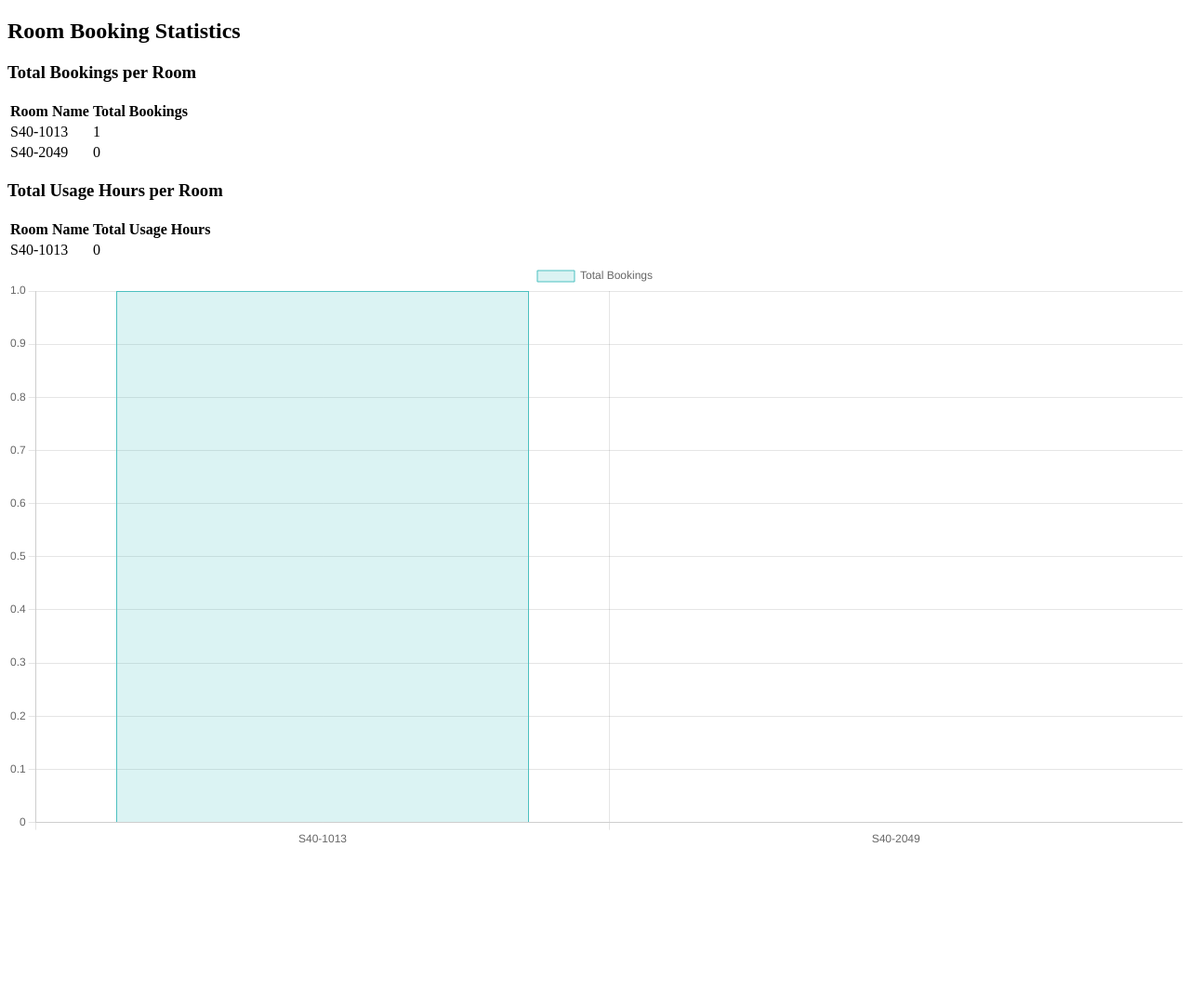
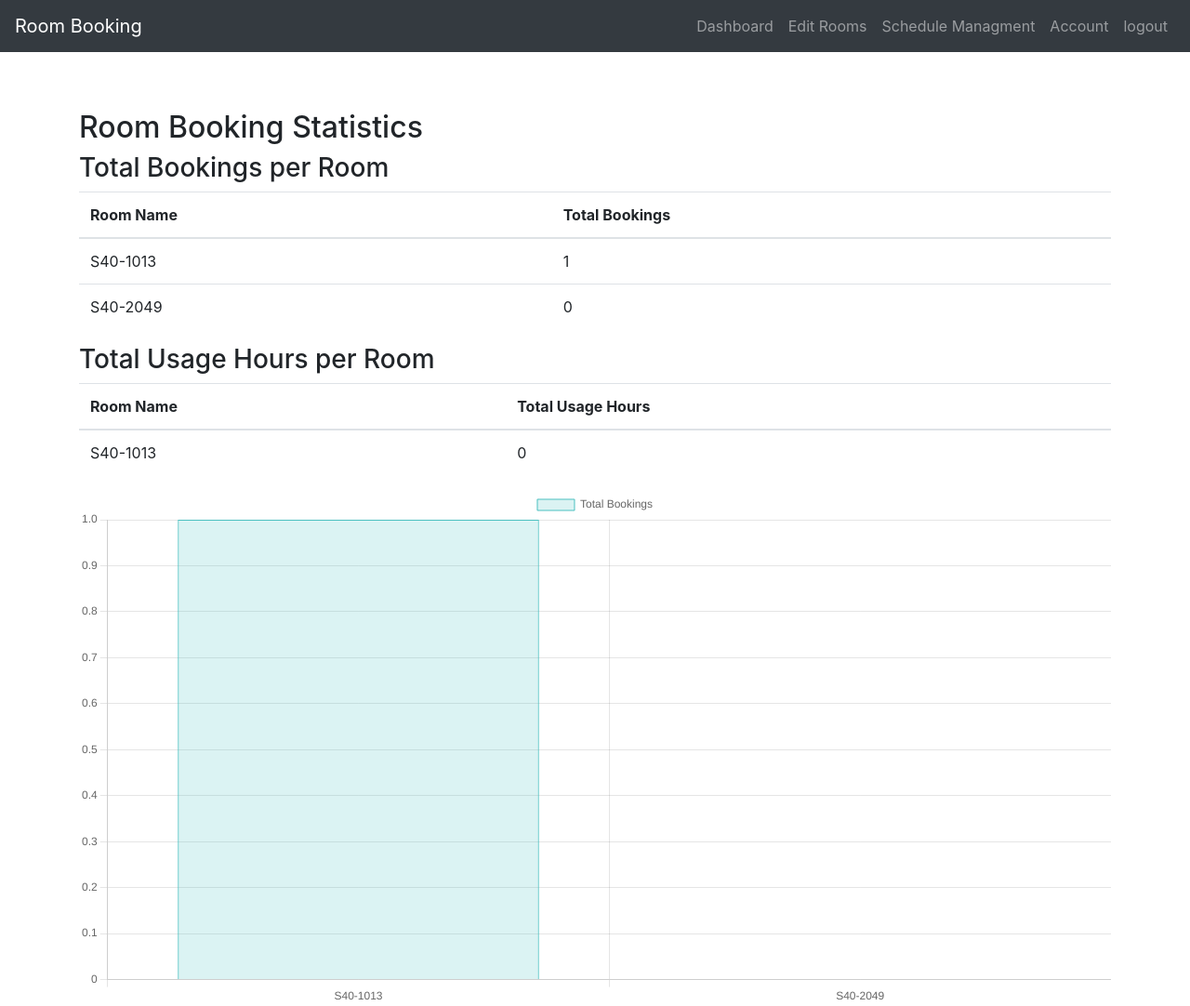
Before and after one commit to StoicTylerDurden/itcs333-project, a PHP site: page /Admin_dashboard.php in a window 1280 px wide. Shown: the whole page at 93% size. Before the commit the page ends 907 px from the top, so only its background shows below. Run offline with PHP 8.4, Linux system fonts and the light colour scheme; a user stored in the database is signed in; data comes from the database, SQL or seed files in the repository.

Commit message:
Modified the navbar to include all php pages for both admin and user

```diff
--- a/Admin_dashboard.php
+++ b/Admin_dashboard.php
@@ -1,5 +1,6 @@
 <?php
 session_start();
+
 require 'db_connect.php'; // Include your existing db connection file
 
 if ($_SESSION['USER_ROLE'] !== 'ADMIN') {
@@ -7,6 +8,7 @@ if ($_SESSION['USER_ROLE'] !== 'ADMIN') {
     exit();
 }
 
+include "navbar_admin.php";
 // Fetch total bookings per room
 $stmt = $pdo->query("SELECT r.ROOM_NAME, COUNT(b.BOOK_ID) AS TOTAL_BOOKINGS
                      FROM rooms r
@@ -21,6 +23,7 @@ $stmt = $pdo->query("SELECT r.ROOM_NAME, SUM(TIMESTAMPDIFF(HOUR, b.START_TIME, b
                      JOIN rooms r ON b.ROOM_ID = r.ROOM_ID
                      GROUP BY r.ROOM_ID");
 $total_usage_hours = $stmt->fetchAll(PDO::FETCH_ASSOC);
+
 ?>
 
 <!DOCTYPE html>
@@ -28,8 +31,7 @@ $total_usage_hours = $stmt->fetchAll(PDO::FETCH_ASSOC);
 <head>
     <meta charset="UTF-8">
     <meta name="viewport" content="width=device-width, initial-scale=1.0">
-    <link rel="stylesheet" href="\
-    ">
+    <link href="https://cdn.jsdelivr.net/npm/bootstrap@4.6.2/dist/css/bootstrap.min.css" rel="stylesheet" integrity="sha384-xOolHFLEh07PJGoPkLv1IbcEPTNtaed2xpHsD9ESMhqIYd0nLMwNLD69Npy4HI+N" crossorigin="anonymous">
     <title>Admin Dashboard</title>
     <script src="https://cdn.jsdelivr.net/npm/chart.js"></script>
 </head>
--- a/navbar_admin.php
+++ b/navbar_admin.php
@@ -1,13 +1,59 @@
 <!-- I took this from bootstrap -->
-<nav class="navbar navbar-expand-lg navbar navbar-dark bg-dark fixed-top">
-  <a class="navbar-brand" href="#">Room Booking</a>
+
+<!DOCTYPE html>
+<html lang="en">
+
+<head>
+  <meta charset="UTF-8">
+  <meta name="viewport" content="width=device-width, initial-scale=1.0">
+  <title></title>
+  <link href="https://cdn.jsdelivr.net/npm/bootstrap@4.6.2/dist/css/bootstrap.min.css" rel="stylesheet" integrity="sha384-xOolHFLEh07PJGoPkLv1IbcEPTNtaed2xpHsD9ESMhqIYd0nLMwNLD69Npy4HI+N" crossorigin="anonymous">
+  <style>
+    body {
+      padding-top: 70px;
+      /* Add spacing between the navbar and content */
+    }
+
+    .navbar {
+      position: sticky;
+      top: 0;
+      z-index: 1030;
+    }
+
+    .navbar-nav {
+      margin-left: auto;
+      /* Push links to the right */
+    }
+
+    .nav-link {
+      transition: color 0.3s ease, background-color 0.3s ease;
+    }
+
+    .nav-link:hover {
+      color: #ffc107;
+      /* Change the text color on hover */
+      background-color: rgba(255, 255, 255, 0.1);
+      /* Subtle background effect */
+      border-radius: 5px;
+      /* Add rounded edges for a polished look */
+    }
+  </style>
+
+</head>
+
+<body>
+  <nav class="navbar navbar-expand-lg navbar-dark bg-dark fixed-top">
+    <a class="navbar-brand" href="View_room_fazil.php">Room Booking</a>
     <button class="navbar-toggler" type="button" data-toggle="collapse" data-target="#navbarNav" aria-controls="navbarNav" aria-expanded="false" aria-label="Toggle navigation">
       <span class="navbar-toggler-icon"></span>
     </button>
     <div class="collapse navbar-collapse" id="navbarNav">
       <ul class="navbar-nav">
-      <li class="nav-item active">
-        <a class="nav-link" href="admin_panel.php">Home <span class="sr-only">(current)</span></a>
+        <li class="nav-item">
+          <a class="nav-link" href="Admin_dashboard.php">Dashboard <span class="sr-only">(current)</span></a>
+        </li>
+        <li class="nav-item">
+          <a class="nav-link" href="admin_panel.php">Edit Rooms <span class="sr-only">(current)</span></a>
         </li>
         <li class="nav-item">
           <a class="nav-link" href="View_room_fazil.php">Schedule Managment <span class="sr-only">(current)</span></a>
@@ -22,3 +68,9 @@
       </ul>
     </div>
   </nav>
+  <script src="https://cdn.jsdelivr.net/npm/jquery@3.5.1/dist/jquery.slim.min.js" integrity="sha384-DfXdz2htPH0lsSSs5nCTpuj/zy4C+OGpamoFVy38MVBnE+IbbVYUew+OrCXaRkfj" crossorigin="anonymous"></script>
+  <script src="https://cdn.jsdelivr.net/npm/bootstrap@4.6.2/dist/js/bootstrap.bundle.min.js" integrity="sha384-Fy6S3B9q64WdZWQUiU+q4/2Lc9npb8tCaSX9FK7E8HnRr0Jz8D6OP9dO5Vg3Q9ct" crossorigin="anonymous"></script>
+
+</body>
+
+</html>
```
Also changed, not shown: View_room_fazil.php (+5 -2 lines), account.php (+6 -4 lines), add_room.php (+8 -2 lines), login_process.php (+3 -5 lines), navbar.php (+45 -7 lines). Lines whose indentation alone changed are shown as unchanged.
